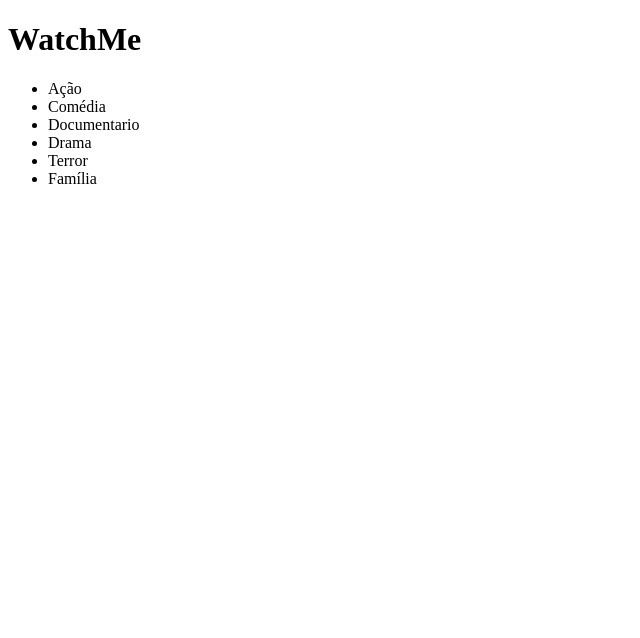
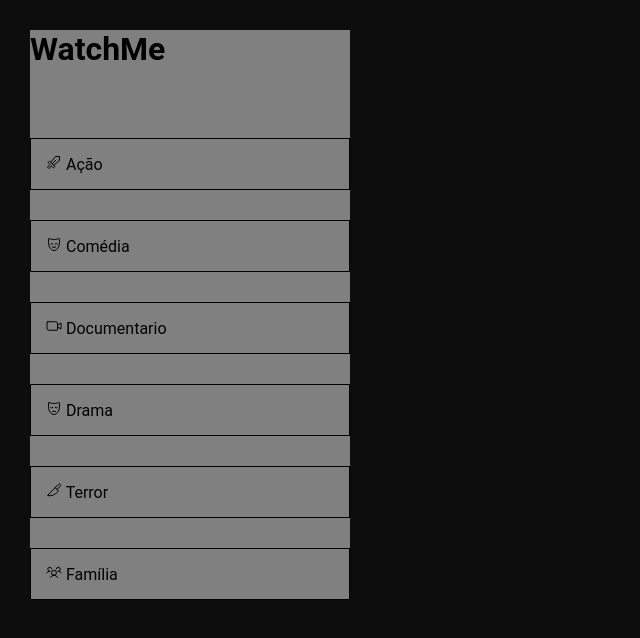
Before and after one commit to ArthurFilho/WatchMe, a React (Vite) app: page / in a window 1280 px wide. Shown: the top 638 px of the page, without its empty margins (0-640 px from the left). Built offline with nearby package versions, Linux system fonts and the light colour scheme.

Commit message:
icons add

```diff
--- a/package.json
+++ b/package.json
@@ -9,6 +9,7 @@
     "preview": "vite preview"
   },
   "dependencies": {
+    "phosphor-react": "^1.4.1",
     "react": "^18.2.0",
     "react-dom": "^18.2.0",
     "styled-components": "^5.3.6"
--- a/src/App.tsx
+++ b/src/App.tsx
@@ -1,11 +1,12 @@
 import { Header } from "./Header";
+import { GlobalStyle } from "./styles/global";
 
 export function App() {
   return (
     <>
       <Header />
 
-
+      <GlobalStyle />
     </>
   )
 }
--- a/src/Header.tsx
+++ b/src/Header.tsx
@@ -1,3 +1,4 @@
+import { Sword, VideoCamera, Knife, UsersThree, MaskSad, MaskHappy } from "phosphor-react";
 import { ContainerHeader } from "./styles/header/styles";
 
 export function Header () {
@@ -5,12 +6,12 @@ return (
     <ContainerHeader>
         <h1>WatchMe</h1>
         <ul>
-            <li> Ação </li>
-            <li> Comédia </li>
-            <li> Documentario </li>
-            <li> Drama </li>
-            <li> Terror </li>
-            <li> Família </li>
+            <li> <Sword /> Ação </li>
+            <li> <MaskHappy /> Comédia </li>
+            <li> <VideoCamera /> Documentario </li>
+            <li> <MaskSad /> Drama </li>
+            <li> <Knife /> Terror </li>
+            <li> <UsersThree /> Família </li>
         </ul>
     </ContainerHeader>
     )
--- a/src/styles/global.ts
+++ b/src/styles/global.ts
@@ -11,6 +11,7 @@ export const GlobalStyle = createGlobalStyle`
 }
     body {
       -webkit-font-smoothing: antialised;
+      background-color: #0D0D0D;
 }
     body, input-security, textarea, button {
       font: 400 1rem Roboto, sans-serif;
--- a/src/styles/header/styles.ts
+++ b/src/styles/header/styles.ts
@@ -1,5 +1,22 @@
 import styled from "styled-components";
 
 export const ContainerHeader = styled.div`
-
+    width: 25%;
+    height: 100%;
+    margin-left: 30px;
+    background-color: #808080;
+    h1 {
+        align-items: center;
+        justify-content: center;
+        margin-top: 30px;
+    }
+    ul {
+        margin-top: 70px;
+    }
+    li {
+        border: 1px solid black;
+        margin-top: 30px;
+        list-style: none;
+        padding: 15px;
+    }
 `
```
Also changed, not shown: 1 other file (tests, documents, lock files or other folders).
